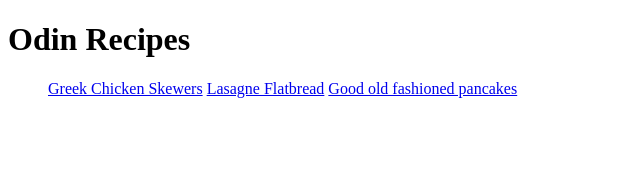
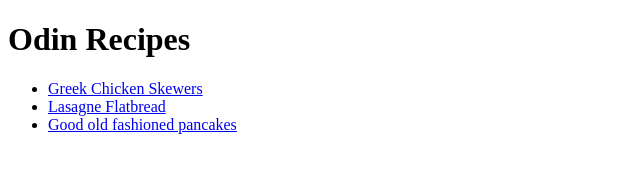
Before and after one commit to nbrown0000/odin-receipes, a plain HTML site: page index.html in a window 1280 px wide. Shown: the whole page, without its empty margins (0-640 px from the left). Drawn offline with Linux system fonts and the light colour scheme.

Commit message:
FIX ordered list missing li tags

```diff
--- a/index.html
+++ b/index.html
@@ -9,9 +9,9 @@
 <body>
   <h1>Odin Recipes</h1>
   <ul>
-    <a href="./recipes/greek-chicken-skewers.html">Greek Chicken Skewers</a>
-    <a href="./recipes/lasagne-flatbread.html">Lasagne Flatbread</a>
-    <a href="./recipes/good-old-fashioned-pancakes.html">Good old fashioned pancakes</a>
+    <li><a href="./recipes/greek-chicken-skewers.html">Greek Chicken Skewers</a></li>
+    <li><a href="./recipes/lasagne-flatbread.html">Lasagne Flatbread</a></li>
+    <li><a href="./recipes/good-old-fashioned-pancakes.html">Good old fashioned pancakes</a></li>
   </ul>
 </body>
 </html>
```
